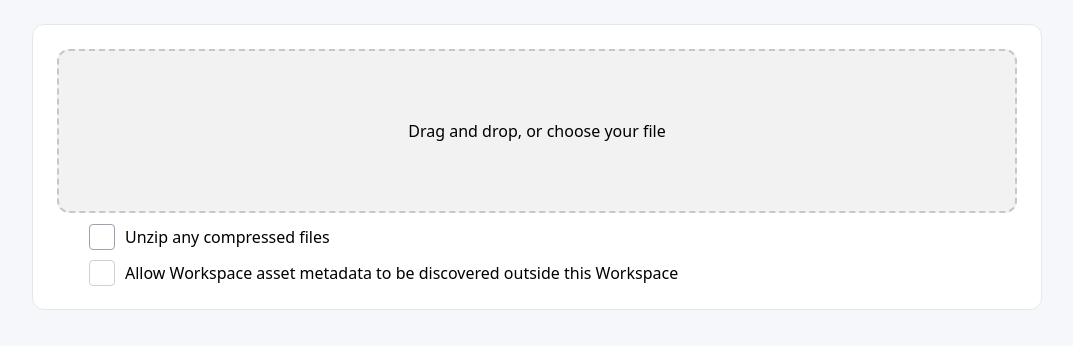
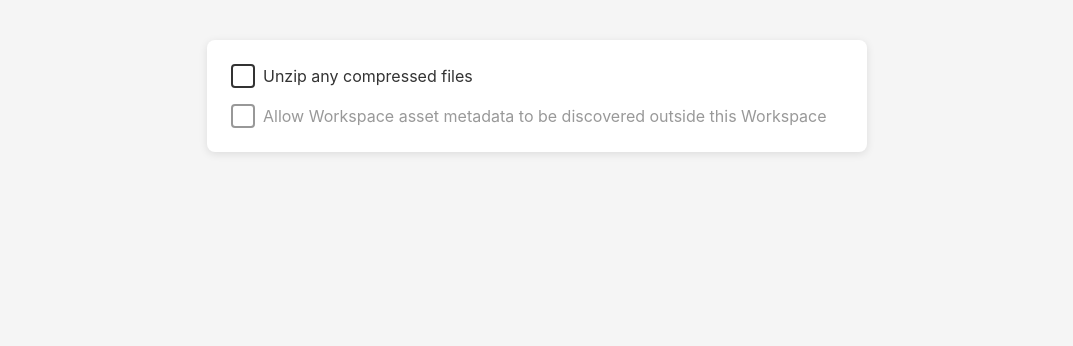
Before and after one commit to danielarrais-tr/cases-demo, a plain HTML site: page checkbox_fake.html in a window 1280 px wide. Shown: the whole page, without its empty margins (103-1176 px from the left). Drawn offline with Linux system fonts and the light colour scheme.

Commit message:
Update checkbox_fake.html

```diff
--- a/checkbox_fake.html
+++ b/checkbox_fake.html
@@ -1,205 +1,228 @@
-<!doctype html>
-<html lang="pt-br">
+<!DOCTYPE html>
+<html lang="pt-BR">
 <head>
-  <meta charset="utf-8" />
-  <title>Mock Upload — foco no checkbox</title>
-  <meta name="viewport" content="width=device-width, initial-scale=1" />
+  <meta charset="UTF-8">
+  <meta name="viewport" content="width=device-width, initial-scale=1.0">
+  <title>Checkbox Test</title>
   <style>
-    body { font-family: system-ui, -apple-system, Segoe UI, Roboto, Arial, sans-serif; background:#f6f7fb; margin:0; padding:24px; }
-    .wrap { max-width: 960px; margin: 0 auto; background:#fff; border:1px solid #e5e7eb; border-radius:12px; padding:24px; }
-
-    /* ===== Mesmas classes/IDs do snippet ===== */
-    a-form { display:block; }
-
-    .fileUpload--Pdqo5 {
-      display:flex;
-      background:#f2f2f2;
-      border:2px dashed #c7c7c7;
-      border-radius:12px;
-      align-items:center;
-      justify-content:center;
-      height:160px;
-      position:relative;
-    }
-    .fileUpload_inner--JDKn9 {
-      display:flex;
-      width:100%;
-      height:100%;
-      align-items:center;
-      justify-content:center;
-      cursor:pointer;
-      user-select:none;
-    }
-    a-p { display:block; }
-
-    .ap-checkbox-container { display:flex; align-items:center; gap:10px; margin-top:12px; }
-    .ap-checkbox { position:relative; width:auto; height:24px; display:flex; align-items:center; gap:8px; }
-    .a-hidden-accessibility { position:relative; width:24px; height:24px; }
-
-    /* Input “visível para acessibilidade”, mas sem ocupar layout visual */
-    .ap-checkbox-input {
-      position:absolute; inset:0;
-      opacity:0; /* ainda recebe foco e eventos via label */
+    * {
+      margin: 0;
+      padding: 0;
+      box-sizing: border-box;
     }
 
-    /* Ícone visual do checkbox — controlado por data-checked */
-    .Appkit4-icon.icon-checkbox-deselected-fill {
-      width:24px; height:24px; line-height:24px;
-      display:inline-flex; align-items:center; justify-content:center;
-      border:1px solid #9ca3af; border-radius:4px;
-      font-size:16px; user-select:none;
-    }
-    .Appkit4-icon.icon-checkbox-deselected-fill::before { content: ""; }
-    .Appkit4-icon.icon-checkbox-deselected-fill[data-checked="true"] {
-      border-color:#4f46e5;
-      box-shadow: 0 0 0 2px rgba(79,70,229,.15) inset;
-    }
-    .Appkit4-icon.icon-checkbox-deselected-fill[data-checked="true"]::before {
-      content: "✓";
-      font-weight:700;
+    body {
+      font-family: -apple-system, BlinkMacSystemFont, 'Segoe UI', Roboto, Oxygen, Ubuntu, Cantarell, sans-serif;
+      padding: 40px;
+      background-color: #f5f5f5;
     }
 
-    .icon-checkbox-backdrop-outline { display:none; }
-    .ap-checkbox-label { cursor:pointer; }
+    a-form {
+      display: block;
+      background-color: white;
+      padding: 24px;
+      border-radius: 8px;
+      box-shadow: 0 2px 8px rgba(0, 0, 0, 0.1);
+      max-width: 660px;
+      margin: 0 auto;
+    }
 
-    .ap-checkbox-disabled { opacity:.5; cursor:not-allowed; }
-    .ap-checkbox-disabled .ap-checkbox-label { cursor:not-allowed; }
+    /* Checkbox Container */
+    .ap-checkbox-container {
+      display: flex;
+      align-items: center;
+      margin-bottom: 16px;
+      cursor: pointer;
+    }
+
+    .ap-checkbox-container:last-child {
+      margin-bottom: 0;
+    }
+
+    /* Checkbox Wrapper */
+    .ap-checkbox {
+      position: relative;
+      width: 24px;
+      height: 24px;
+      margin-right: 8px;
+      cursor: pointer;
+    }
+
+    .ap-checkbox-disabled {
+      cursor: not-allowed;
+      opacity: 0.5;
+    }
+
+    /* Hidden Accessibility Container */
+    .a-hidden-accessibility {
+      position: absolute;
+      width: 24px;
+      height: 24px;
+      overflow: hidden;
+      clip: rect(0, 0, 0, 0);
+    }
+
+    /* Real Checkbox Input (hidden) */
+    .ap-checkbox-input {
+      position: absolute;
+      opacity: 0;
+      width: 0;
+      height: 0;
+      margin: 0;
+      padding: 0;
+    }
+
+    /* Fake Checkbox (Icon) */
+    .icon-checkbox-deselected-fill,
+    .icon-checkbox-selected-fill {
+      display: inline-flex;
+      align-items: center;
+      justify-content: center;
+      width: 24px;
+      height: 24px;
+      border: 2px solid #333;
+      border-radius: 4px;
+      background-color: white;
+      transition: all 0.2s ease;
+    }
+
+    .icon-checkbox-selected-fill {
+      background-color: #333;
+      border-color: #333;
+    }
+
+    .icon-checkbox-selected-fill::before {
+      content: '✓';
+      color: white;
+      font-size: 16px;
+      font-weight: bold;
+    }
+
+    .icon-checkbox-backdrop-outline {
+      display: none;
+    }
+
+    /* Label */
+    .ap-checkbox-label {
+      cursor: pointer;
+      font-size: 16px;
+      color: #333;
+      user-select: none;
+    }
+
+    .ap-checkbox-container:has(.ap-checkbox-disabled) .ap-checkbox-label {
+      cursor: not-allowed;
+      color: #999;
+    }
+
+    /* Hover Effects */
+    .ap-checkbox:not(.ap-checkbox-disabled):hover .icon-checkbox-deselected-fill,
+    .ap-checkbox:not(.ap-checkbox-disabled):hover .icon-checkbox-selected-fill {
+      border-color: #555;
+    }
+
+    /* Focus Styles */
+    .ap-checkbox-input:focus + .icon-checkbox-deselected-fill,
+    .ap-checkbox-input:focus + .icon-checkbox-selected-fill {
+      outline: 2px solid #4A90E2;
+      outline-offset: 2px;
+    }
   </style>
 </head>
 <body>
-  <div class="wrap">
-    <!-- ===== SUA ESTRUTURA FIEL ===== -->
-    <a-form
-      data-x-testrigor-xpath="/html[1]/body[1]/div[2]/div[1]/div[1]/div[2]/form[1]"
-      data-x-testrigor-xpath-short="//div[@id='My_Data_App_DocumentLibrary_AddData_ModalUploadData_Modal']/div[1]/div[2]/form[1]"
-      data-x-testrigor-cursor="auto" data-x-testrigor-font-size="16"
-      data-x-testrigor-shadow-root="false" data-x-testrigor-shadow-host=""
-      data-x-testrigor-css-x="630" data-x-testrigor-css-y="375"
-      data-x-testrigor-css-width="660" data-x-testrigor-css-height="228"
-      data-x-testrigor-css-text-transform="none" background-color="rgba(0, 0, 0, 0)"
-      data-x-testrigor-css-display="block" data-x-testrigor-position="static"
-      data-x-testrigor-z-index="auto" data-x-testrigor-overflow-y="visible"
-      data-x-testrigor-x="630" data-x-testrigor-y="375" data-x-testrigor-width="660"
-      data-x-testrigor-height="228" data-x-testrigor-possibly-visible="true"
-      data-x-testrigor-visible="true" data-x-testrigor-accessible="true"
-      data-x-testrigor-visible-fixed="true">
-
-      <div role="presentation" tabindex="0" class="fileUpload--Pdqo5"
-           data-x-testrigor-xpath="/html[1]/body[1]/div[2]/div[1]/div[1]/div[2]/form[1]/div[1]"
-           data-x-testrigor-xpath-short="//div[@id='My_Data_App_DocumentLibrary_AddData_ModalUploadData_Modal']/div[1]/div[2]/form[1]/div[1]"
-           background-color="rgb(242, 242, 242)" data-x-testrigor-css-display="flex">
-
-        <!-- INPUT REAL (mesmo id), oculto por display:none como no snippet -->
-        <input id="My_Data_App_DocumentLibrary_AddData_ModalUploadData_File_Upload_Field"
-               multiple type="file" tabindex="-1" style="display: none;"
-               data-x-testrigor-xpath="/html[1]/body[1]/div[2]/div[1]/div[1]/div[2]/form[1]/div[1]/input[1]"
-               data-x-testrigor-xpath-short="//input[@id='My_Data_App_DocumentLibrary_AddData_ModalUploadData_File_Upload_Field']">
-
-        <!-- “FAKE BUTTON” (mesma classe) -->
-        <div role="button" tabindex="0" class="fileUpload_inner--JDKn9"
-             data-x-testrigor-xpath="/html[1]/body[1]/div[2]/div[1]/div[1]/div[2]/form[1]/div[1]/div[1]">
-          <a-p data-x-testrigor-xpath="/html[1]/body[1]/div[2]/div[1]/div[1]/div[2]/form[1]/div[1]/div[1]/p[1]">
-            Drag and drop,
-            <span>or choose your file</span>
-          </a-p>
+  <a-form>
+    <div>
+      <!-- First Checkbox: Unzip any compressed files -->
+      <div class="ap-checkbox-container" id="My_Data_App_DocumentLibrary_AddData_ModalUploadData_Unzipcheckbox" data-theme="black">
+        <div class="ap-checkbox">
+          <div class="a-hidden-accessibility">
+            <input
+              type="checkbox"
+              role="checkbox"
+              aria-live="assertive"
+              aria-label="Unzip any compressed files"
+              id="checkbox-7"
+              tabindex="0"
+              class="ap-checkbox-input"
+              value="">
           </div>
-      </div>
-
-      <!-- CHECKBOXES -->
-      <div
-        data-x-testrigor-xpath="/html[1]/body[1]/div[2]/div[1]/div[1]/div[2]/form[1]/div[2]">
-
-        <!-- HABILITADO -->
-        <div class="ap-checkbox-container" id="My_Data_App_DocumentLibrary_AddData_ModalUploadData_Unzipcheckbox" data-theme="black"
-             data-x-testrigor-xpath="/html[1]/body[1]/div[2]/div[1]/div[1]/div[2]/form[1]/div[2]/div[1]"
-             data-x-testrigor-xpath-short="//div[@id='My_Data_App_DocumentLibrary_AddData_ModalUploadData_Unzipcheckbox']">
-          <div class="ap-checkbox"
-               data-x-testrigor-xpath="/html[1]/body[1]/div[2]/div[1]/div[1]/div[2]/form[1]/div[2]/div[1]/div[1]">
-            <div class="a-hidden-accessibility">
-              <input type="checkbox" role="checkbox" aria-live="assertive"
-                     aria-label="Unzip any compressed files" id="checkbox-7"
-                     tabindex="0" class="ap-checkbox-input" value=""
-                     data-x-testrigor-xpath="/html[1]/body[1]/div[2]/div[1]/div[1]/div[2]/form[1]/div[2]/div[1]/div[1]/div[1]/input[1]">
-            </div>
-            <span class="Appkit4-icon icon-checkbox-deselected-fill" aria-hidden="true"></span>
+          <span class="icon-checkbox-deselected-fill" aria-hidden="true" id=""></span>
           <span class="icon-checkbox-backdrop-outline" aria-hidden="true"></span>
         </div>
-          <label class="ap-checkbox-label" for="checkbox-7" aria-hidden="true"
-                 data-x-testrigor-xpath="/html[1]/body[1]/div[2]/div[1]/div[1]/div[2]/form[1]/div[2]/div[1]/label[1]">
+        <label class="ap-checkbox-label" for="checkbox-7" aria-hidden="true">
           Unzip any compressed files
         </label>
       </div>
 
-        <!-- DESABILITADO -->
-        <div class="ap-checkbox-container MDDCheckbox" id="My_Data_App_DocumentLibrary_AddData_ModalUploadData_Mddcheckbox" data-theme="black"
-             data-x-testrigor-xpath="/html[1]/body[1]/div[2]/div[1]/div[1]/div[2]/form[1]/div[2]/div[2]"
-             data-x-testrigor-xpath-short="//div[@id='My_Data_App_DocumentLibrary_AddData_ModalUploadData_Mddcheckbox']">
-          <div class="ap-checkbox ap-checkbox-disabled"
-               data-x-testrigor-xpath="/html[1]/body[1]/div[2]/div[1]/div[1]/div[2]/form[1]/div[2]/div[2]/div[1]">
+      <!-- Second Checkbox: Allow Workspace asset metadata (Disabled) -->
+      <div class="ap-checkbox-container MDDCheckbox" id="My_Data_App_DocumentLibrary_AddData_ModalUploadData_Mddcheckbox" data-theme="black">
+        <div class="ap-checkbox ap-checkbox-disabled">
           <div class="a-hidden-accessibility">
-              <input type="checkbox" role="checkbox" aria-live="assertive"
+            <input
+              type="checkbox"
+              role="checkbox"
+              aria-live="assertive"
               aria-label="Allow Workspace asset metadata to be discovered outside this Workspace"
-                     aria-disabled="true" aria-checked="false" id="checkbox-8"
-                     tabindex="0" disabled class="ap-checkbox-input" value=""
-                     data-x-testrigor-xpath="/html[1]/body[1]/div[2]/div[1]/div[1]/div[2]/form[1]/div[2]/div[2]/div[1]/div[1]/input[1]">
+              aria-disabled="true"
+              aria-checked="false"
+              id="checkbox-8"
+              tabindex="0"
+              disabled
+              class="ap-checkbox-input"
+              value="">
           </div>
-            <span class="Appkit4-icon icon-checkbox-deselected-fill" aria-hidden="true"></span>
+          <span class="icon-checkbox-deselected-fill" aria-hidden="true" id=""></span>
           <span class="icon-checkbox-backdrop-outline" aria-hidden="true"></span>
         </div>
-          <label class="ap-checkbox-label" for="checkbox-8" aria-hidden="true"
-                 data-x-testrigor-xpath="/html[1]/body[1]/div[2]/div[1]/div[1]/div[2]/form[1]/div[2]/div[2]/label[1]">
+        <label class="ap-checkbox-label" for="checkbox-8" aria-hidden="true">
           Allow Workspace asset metadata to be discovered outside this Workspace
         </label>
       </div>
     </div>
   </a-form>
-  </div>
 
   <script>
-    // “Fake” chama o input real (mantendo comportamento do snippet)
-    const realInput = document.getElementById('My_Data_App_DocumentLibrary_AddData_ModalUploadData_File_Upload_Field');
-    const fakeButton = document.querySelector('.fileUpload_inner--JDKn9');
-    fakeButton.addEventListener('click', (e) => {
-      e.preventDefault();
-      try { realInput.click(); } catch {}
-    });
-    fakeButton.addEventListener('keydown', (e) => {
-      if (e.key === 'Enter' || e.key === ' ') {
-        e.preventDefault();
-        try { realInput.click(); } catch {}
-      }
-    });
+    // JavaScript para sincronizar o checkbox real com o fake
+    document.querySelectorAll('.ap-checkbox-container').forEach(container => {
+      const checkbox = container.querySelector('.ap-checkbox-input');
+      const fakeCheckbox = container.querySelector('.icon-checkbox-deselected-fill, .icon-checkbox-selected-fill');
+      const checkboxWrapper = container.querySelector('.ap-checkbox');
 
-    // Checkbox visual: como o input está em outra hierarquia, espelhamos estado via JS.
-    function bindCheckboxVisual(inputId) {
-      const input = document.getElementById(inputId);
-      if (!input) return;
-      const icon = input.closest('.ap-checkbox')?.querySelector('.Appkit4-icon.icon-checkbox-deselected-fill');
-      if (!icon) return;
+      if (!checkbox || checkbox.disabled) return;
 
-      const sync = () => {
-        icon.setAttribute('data-checked', String(input.checked));
-        input.setAttribute('aria-checked', String(input.checked));
-      };
-
-      // estado inicial
-      sync();
-
-      // mudanças pelo usuário (label ou teclado)
-      input.addEventListener('change', sync);
-
-      // clique direto no ícone também alterna (quando habilitado)
-      if (!input.disabled) {
-        icon.addEventListener('click', (e) => {
-          e.preventDefault();
-          input.checked = !input.checked;
-          input.dispatchEvent(new Event('change', { bubbles: true }));
-        });
+      // Função para atualizar o visual
+      function updateCheckboxVisual() {
+        if (checkbox.checked) {
+          fakeCheckbox.classList.remove('icon-checkbox-deselected-fill');
+          fakeCheckbox.classList.add('icon-checkbox-selected-fill');
+        } else {
+          fakeCheckbox.classList.remove('icon-checkbox-selected-fill');
+          fakeCheckbox.classList.add('icon-checkbox-deselected-fill');
         }
       }
 
-    bindCheckboxVisual('checkbox-7'); // habilitado
-    bindCheckboxVisual('checkbox-8'); // desabilitado (click no ícone é ignorado)
+      // Eventos de clique no container e no wrapper
+      [container, checkboxWrapper].forEach(element => {
+        element.addEventListener('click', (e) => {
+          if (e.target !== checkbox) {
+            checkbox.checked = !checkbox.checked;
+            updateCheckboxVisual();
+          }
+        });
+      });
+
+      // Evento de mudança no input real
+      checkbox.addEventListener('change', updateCheckboxVisual);
+
+      // Suporte para tecla Space/Enter
+      checkbox.addEventListener('keydown', (e) => {
+        if (e.key === ' ' || e.key === 'Enter') {
+          e.preventDefault();
+          checkbox.checked = !checkbox.checked;
+          updateCheckboxVisual();
+        }
+      });
+    });
   </script>
 </body>
 </html>
```
Lines whose indentation alone changed are shown as unchanged.
